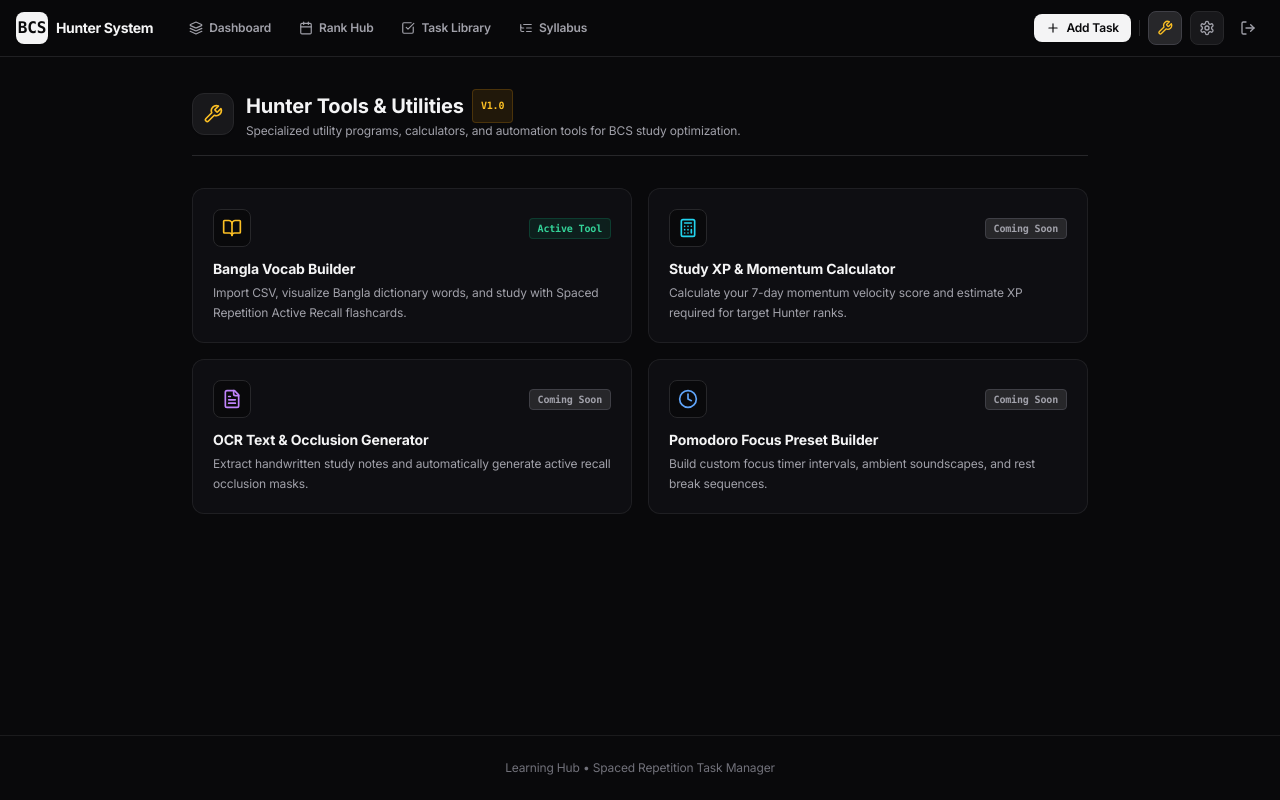
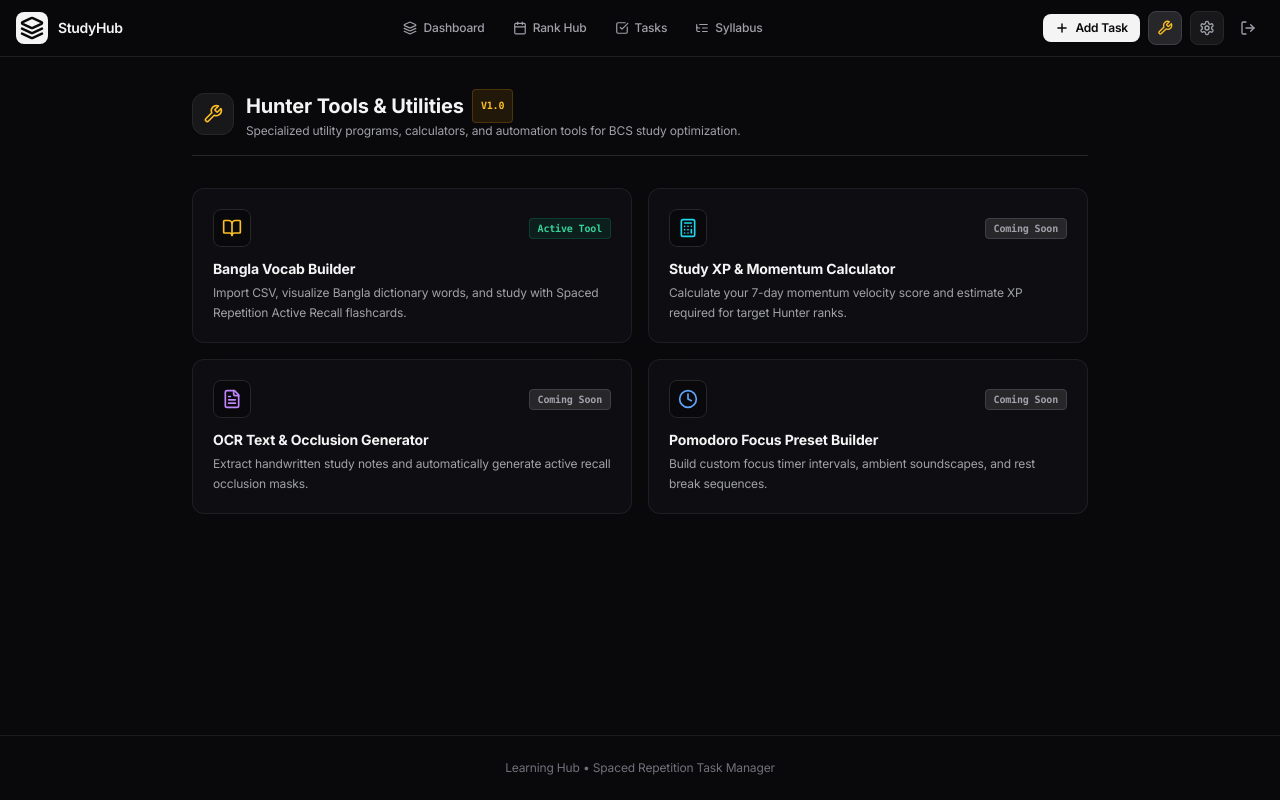
Before and after one commit to faysal17/StudyHelper, a Next.js app: page /tools in a window 1280 px wide. Built offline with nearby package versions, Linux system fonts and the light colour scheme; no server answers.

Commit message:
Fix navbar issue

```diff
--- a/components/Navbar.tsx
+++ b/components/Navbar.tsx
@@ -47,63 +47,83 @@ export default function Navbar() {
     router.push('/login');
   };
 
-  const navLinks = [
-    { href: '/', label: 'Dashboard', icon: Layers },
-    { href: '/rank', label: 'Rank Hub', icon: Calendar },
-    { href: '/tasks', label: 'Task Library', icon: CheckSquare },
-    { href: '/syllabus', label: 'Syllabus', icon: ListTree },
-  ];
-
   return (
     <>
       <header className="sticky top-0 z-50 w-full border-b border-zinc-800/80 bg-zinc-950/80 backdrop-blur-xl">
-        <div className="max-w-7xl mx-auto px-4 h-14 flex items-center justify-between gap-4">
-          {/* Left: App Brand & Navigation Links */}
-          <div className="flex items-center space-x-6">
-            <Link href="/" className="flex items-center space-x-2 group">
-              <div className="w-8 h-8 rounded-lg bg-zinc-100 flex items-center justify-center font-bold font-mono text-zinc-950 group-hover:scale-105 transition-transform shadow-sm">
-                BCS
+        <div className="max-w-7xl mx-auto px-4 h-14 flex items-center justify-between">
+          {/* Left Brand Identifier: StudyHub */}
+          <div className="flex items-center">
+            <Link href="/" className="flex items-center space-x-2.5 group">
+              <div className="w-8 h-8 rounded-lg bg-zinc-100 flex items-center justify-center text-zinc-950 shadow-sm group-hover:scale-105 transition-transform">
+                <Layers className="w-4.5 h-4.5 stroke-[2.5]" />
               </div>
-              <span className="text-sm font-bold text-zinc-100 hidden sm:inline-block tracking-tight">
-                Hunter System
+              <span className="font-semibold text-sm tracking-tight text-zinc-100 group-hover:text-zinc-300 transition-colors">
+                StudyHub
               </span>
             </Link>
+          </div>
 
-            <nav className="flex items-center space-x-1">
-              {navLinks.map((link) => {
-                const Icon = link.icon;
-                const isActive = pathname === link.href;
-                return (
+          {/* Pixel-Perfect Centered Navigation Tabs */}
+          <nav className="hidden md:flex items-center space-x-1">
             <Link
-                    key={link.href}
-                    href={link.href}
-                    className={`px-3 py-1.5 rounded-lg text-xs font-semibold flex items-center space-x-1.5 transition-all ${
-                      isActive
-                        ? 'bg-zinc-800 text-zinc-100 border border-zinc-700 shadow-sm'
+              href="/"
+              className={`px-3 py-1.5 rounded-lg text-xs font-medium transition-all flex items-center space-x-1.5 ${
+                pathname === '/'
+                  ? 'bg-zinc-800 text-zinc-100 border border-zinc-700/60 shadow-sm'
                   : 'text-zinc-400 hover:text-zinc-200 hover:bg-zinc-900'
               }`}
             >
-                    <Icon className="w-3.5 h-3.5" />
-                    <span>{link.label}</span>
+              <Layers className="w-3.5 h-3.5" />
+              <span>Dashboard</span>
             </Link>
-                );
-              })}
+
+            <Link
+              href="/rank"
+              className={`px-3 py-1.5 rounded-lg text-xs font-medium transition-all flex items-center space-x-1.5 ${
+                pathname === '/rank'
+                  ? 'bg-zinc-800 text-zinc-100 border border-zinc-700/60 shadow-sm'
+                  : 'text-zinc-400 hover:text-zinc-200 hover:bg-zinc-900'
+              }`}
+            >
+              <Calendar className="w-3.5 h-3.5" />
+              <span>Rank Hub</span>
+            </Link>
+
+            <Link
+              href="/tasks"
+              className={`px-3 py-1.5 rounded-lg text-xs font-medium transition-all flex items-center space-x-1.5 ${
+                pathname === '/tasks'
+                  ? 'bg-zinc-800 text-zinc-100 border border-zinc-700/60 shadow-sm'
+                  : 'text-zinc-400 hover:text-zinc-200 hover:bg-zinc-900'
+              }`}
+            >
+              <CheckSquare className="w-3.5 h-3.5" />
+              <span>Tasks</span>
+            </Link>
+
+            <Link
+              href="/syllabus"
+              className={`px-3 py-1.5 rounded-lg text-xs font-medium transition-all flex items-center space-x-1.5 ${
+                pathname === '/syllabus' || pathname === '/topics'
+                  ? 'bg-zinc-800 text-zinc-100 border border-zinc-700/60 shadow-sm'
+                  : 'text-zinc-400 hover:text-zinc-200 hover:bg-zinc-900'
+              }`}
+            >
+              <ListTree className="w-3.5 h-3.5" />
+              <span>Syllabus</span>
+            </Link>
           </nav>
-          </div>
 
-          {/* Right: Quick Action Controls & User Account */}
+          {/* Right Action Block (1. Add Task -> 2. Username -> 3. Tools -> 4. Settings -> 5. Logout) */}
           <div className="flex items-center space-x-2">
             <button
               onClick={() => setIsTaskModalOpen(true)}
-              className="px-3 py-1.5 rounded-lg bg-zinc-100 text-zinc-950 font-semibold text-xs hover:bg-zinc-200 transition-all flex items-center space-x-1.5 shadow-sm"
+              className="px-3 py-1.5 rounded-lg text-xs font-semibold bg-zinc-100 text-zinc-950 hover:bg-zinc-200 transition-all shadow-sm flex items-center space-x-1.5"
             >
-              <Plus className="w-3.5 h-3.5" />
+              <Plus className="w-3.5 h-3.5 stroke-[2.5]" />
               <span className="hidden sm:inline">Add Task</span>
             </button>
 
-            <div className="h-4 w-px bg-zinc-800 mx-1" />
-
-            {/* Username Badge */}
             {userEmail && (
               <span className="hidden lg:flex items-center space-x-1.5 text-xs text-zinc-400 font-mono bg-zinc-900 px-2.5 py-1 rounded-lg border border-zinc-800">
                 <User className="w-3 h-3 text-zinc-500" />
@@ -116,7 +136,7 @@ export default function Navbar() {
               <Link
                 href="/tools"
                 className={`p-2 rounded-lg border transition-colors ${
-                  pathname === '/tools'
+                  pathname === '/tools' || pathname.startsWith('/tools/')
                     ? 'bg-zinc-800 text-zinc-100 border-zinc-700'
                     : 'bg-zinc-900 border-zinc-800 text-zinc-400 hover:text-zinc-200 hover:bg-zinc-800'
                 }`}
```
Lines whose indentation alone changed are shown as unchanged.
